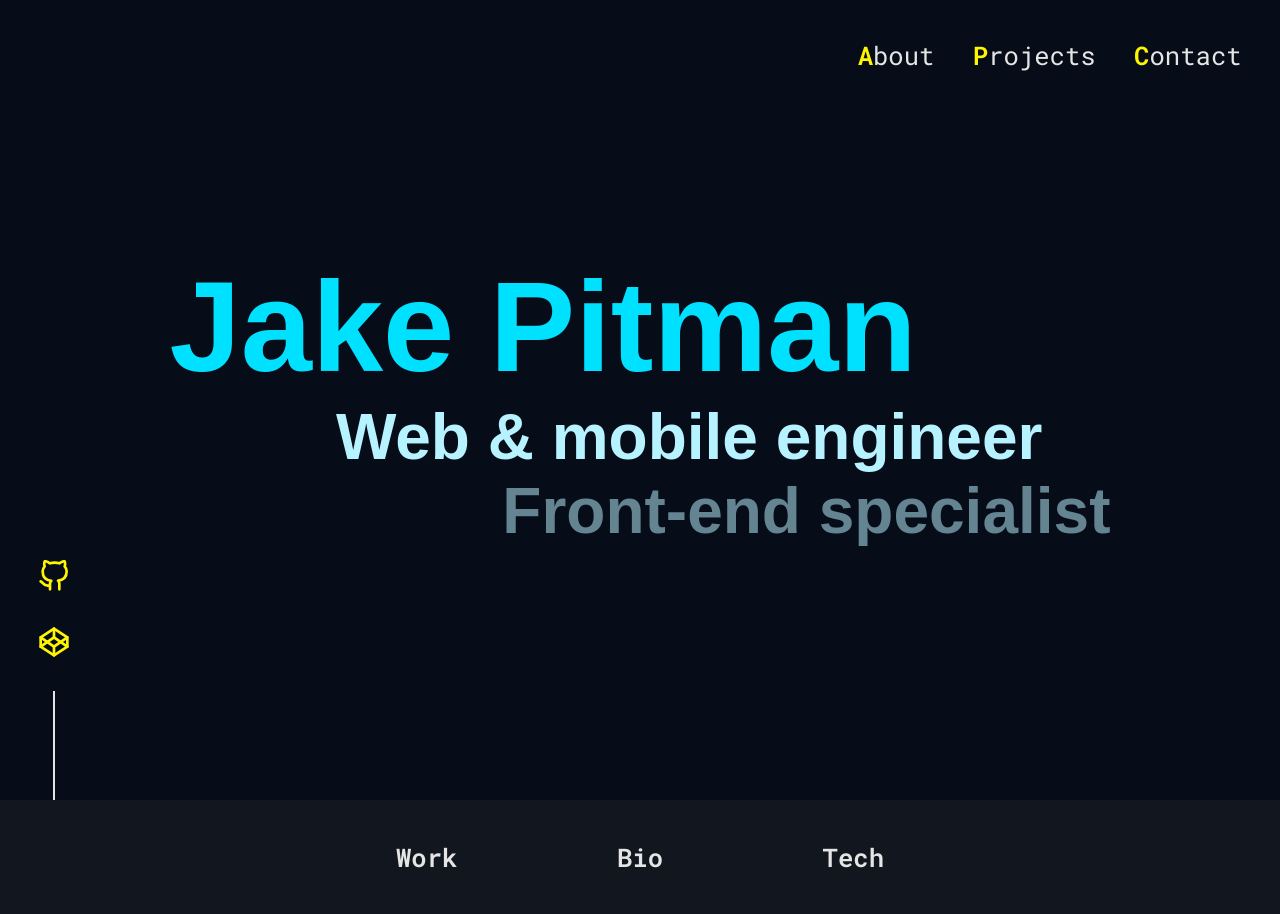
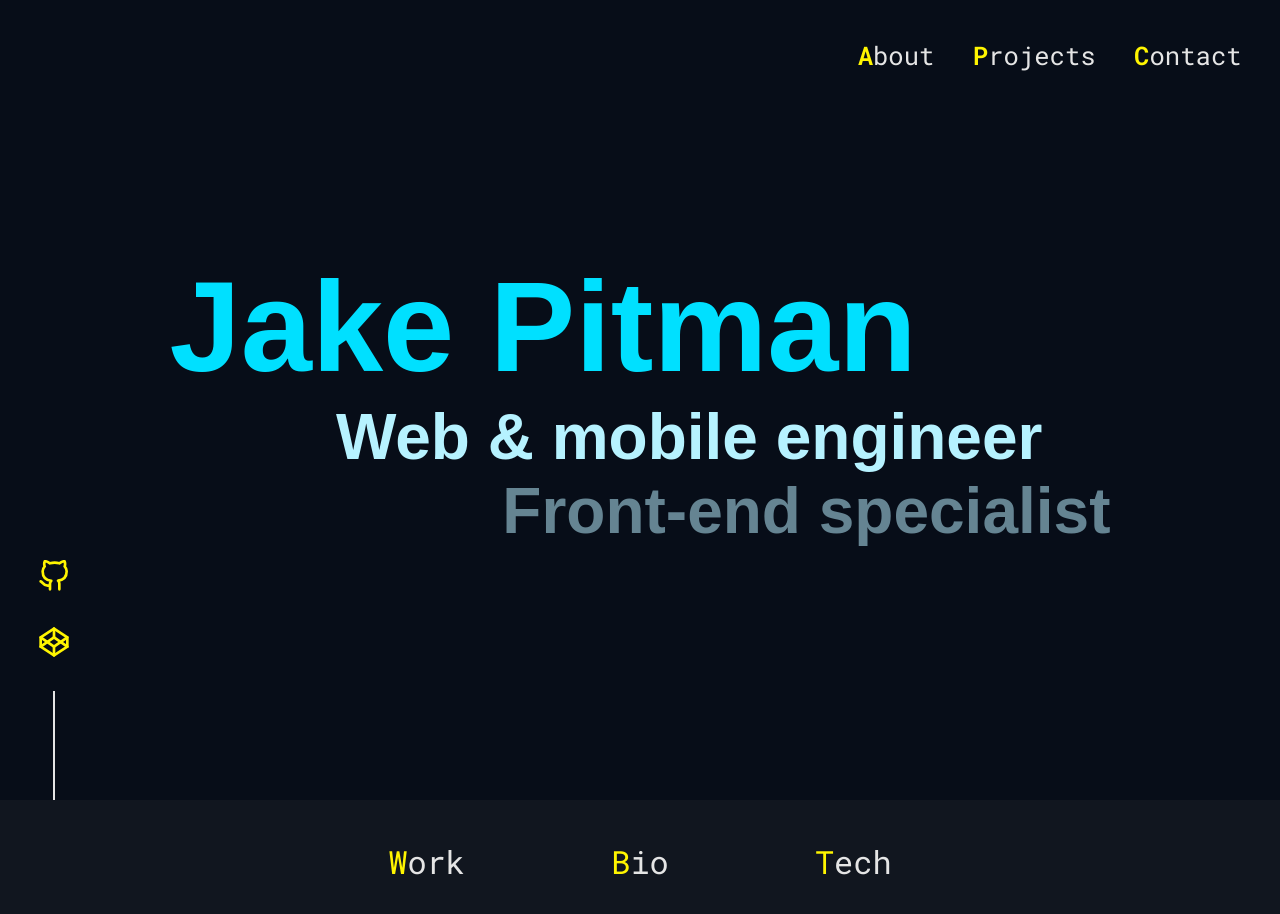
Before and after one commit to JakePitman/moreaporia, a React (Create React App) app: page / in a window 1280 px wide. Shown: the top 914 px of the page. Built offline with nearby package versions, Linux system fonts and the light colour scheme; a web font is replaced by a local one.

Commit message:
Make about nav <li> tags and add yellow

```diff
--- a/src/components/AboutPage/AboutNavigationLink.module.scss
+++ b/src/components/AboutPage/AboutNavigationLink.module.scss
@@ -3,8 +3,20 @@
 .container {
   flex: 1;
   text-align: center;
+  cursor: pointer;
 }
 
-.title {
+@mixin title {
+  display: inline-block;
+  list-style: none;
+}
+
+.titleFirstLetter {
+  @include title;
+  color: $primaryYellow;
+}
+
+.titleRemainingLetters {
+  @include title;
   color: $offWhite;
 }
--- a/src/components/AboutPage/AboutNavigationLink.tsx
+++ b/src/components/AboutPage/AboutNavigationLink.tsx
@@ -9,7 +9,10 @@ type Props = {
 const AboutNavigationLink = ({ title }: Props) => {
   return (
     <div className={styles.container}>
-      <h1 className={styles.title}>{title}</h1>
+      <li className={styles.titleFirstLetter}>{title.slice(0, 1)}</li>
+      <li className={styles.titleRemainingLetters}>
+        {title.slice(1, title.length)}
+      </li>
     </div>
   );
 };
--- a/src/components/AboutPage/AboutPage.module.scss
+++ b/src/components/AboutPage/AboutPage.module.scss
@@ -44,12 +44,12 @@
   z-index: 1;
   display: flex;
   justify-content: space-between;
-  font-size: 1vw;
+  font-size: 2.5vw;
   font-family: "Roboto Mono";
   padding: 40px;
   width: 50%;
   .containerPortrait & {
-    font-size: 2vw;
+    font-size: 5vw;
     width: 90%;
   }
 }
```
